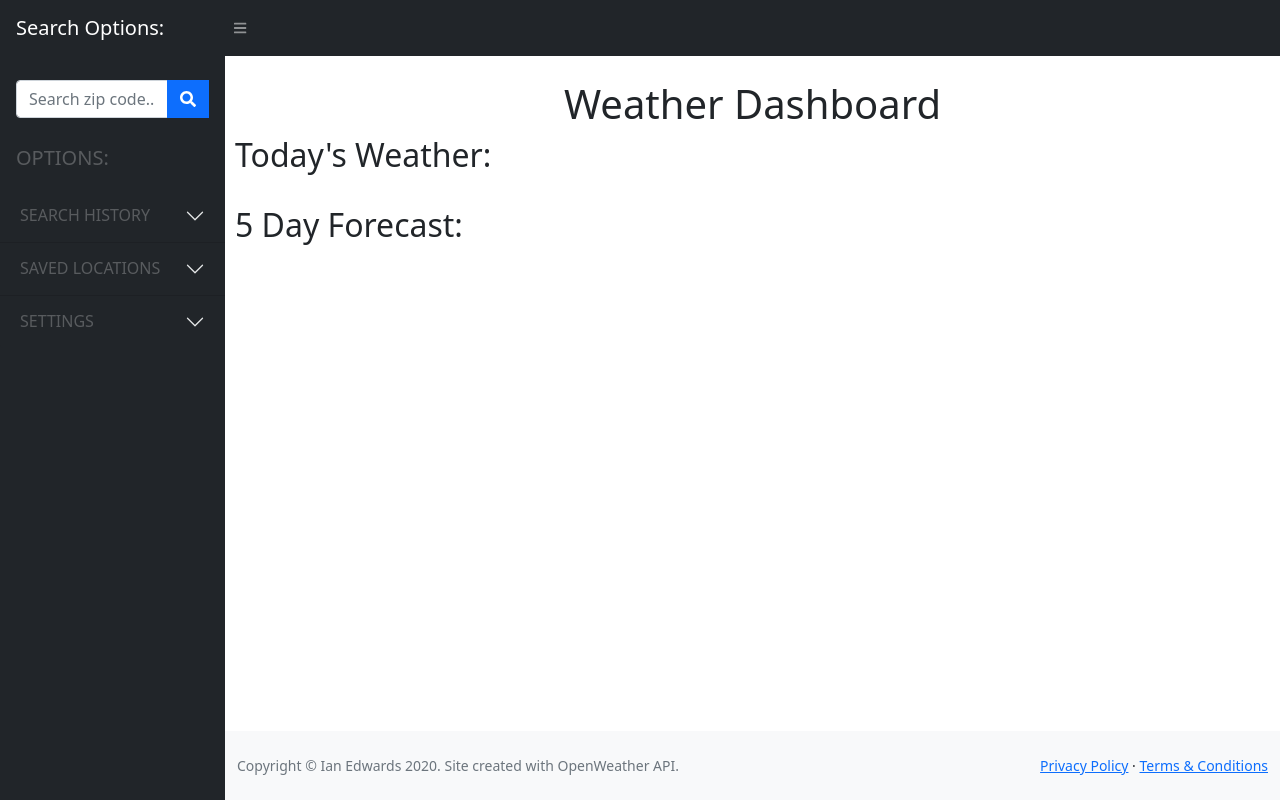
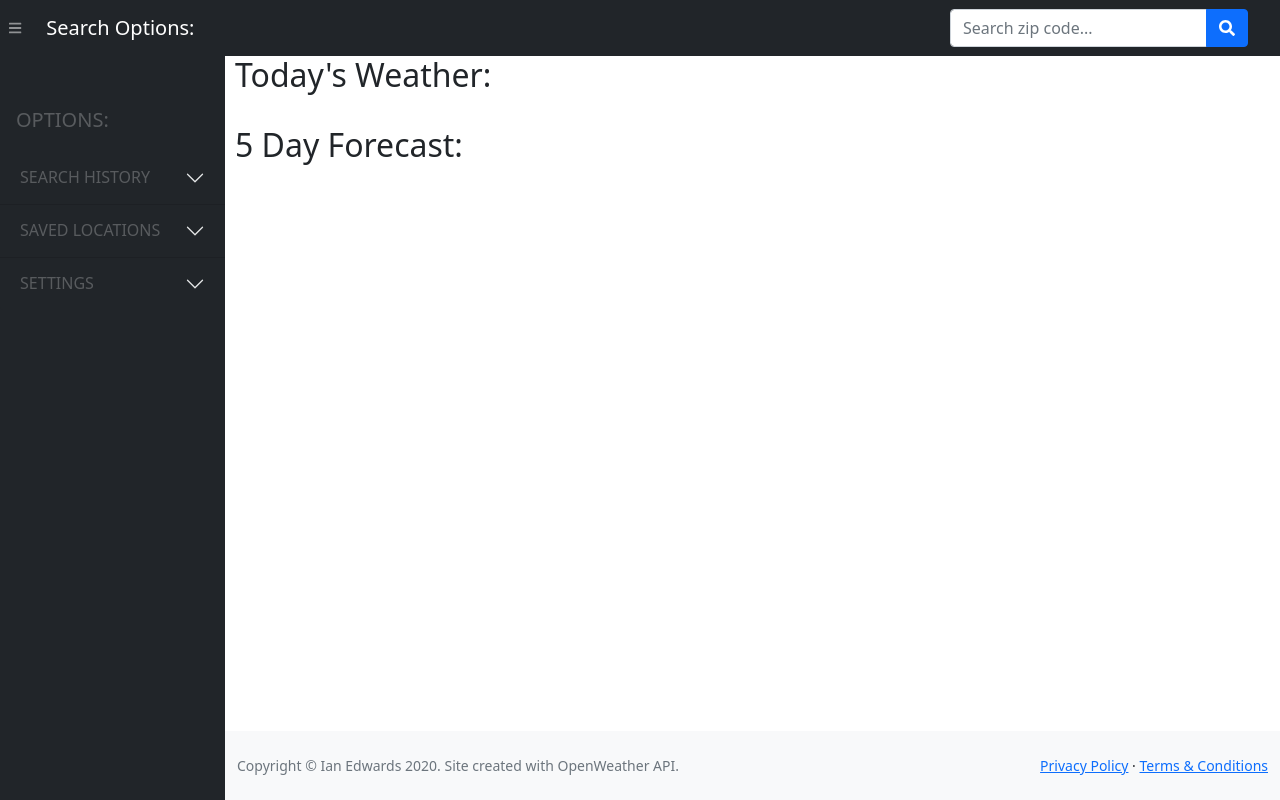
Before and after one commit to ianedwards-jpg/Weather_App_Refactor, a plain HTML site: page index.html in a window 1280 px wide. Drawn offline with nearby package versions, Linux system fonts and the light colour scheme; no server answers.

Commit message:
Changed location of search zip. Working on upper navbar now.

```diff
--- a/css/style.css
+++ b/css/style.css
@@ -28,11 +28,13 @@
 }
 
 .zipCodeMessage {
-    height: 30px;
-    width: 100%;
+    height: 38px;
+    width: 210px;
     color: red;
     text-align: center;
-    margin-top: 10px;
+    position: absolute;
+    top: 17px;
+        /* margin-top: 10px; */
 }
 
 .hideZipCodeMessage {
@@ -123,3 +125,13 @@
 .fiveDayCards:last-child {
     display: none !important;
 }
+
+.searchBarWrapper {
+    display: inline-flex;
+    width: 525px;
+    margin-left: 39%;
+
+}
+/* .searchBarForm {
+    margin-left: 1rem !important;
+} */
--- a/index.html
+++ b/index.html
@@ -24,8 +24,29 @@
 <body class="sb-nav-fixed">
     <!-- Navbar-->
     <nav class="sb-topnav navbar navbar-expand navbar-dark bg-dark">
-        <a class="navbar-brand">Search Options:</a><button class="btn btn-link btn-sm order-1 order-lg-0"
-            id="sidebarToggle" href="#"><i class="fas fa-bars"></i></button>
+        <button class="btn btn-link btn-sm order-1 order-lg-0" id="sidebarToggle" href="#"><i class="fas fa-bars"></i></button>
+        <a class="navbar-brand">Search Options:</a>
+        <div id="searchBarWrapper" class="searchBarWrapper">
+          <form class="d-none d-md-inline-block form-inline ml-auto mr-0 mr-md-3 my-2 my-md-0 searchBarForm">
+            <div class="input-group searchInput">
+                <input class="form-control" type="text" id="zip-input"
+                    placeholder="Search zip code..." aria-label="Search"
+                    aria-describedby="basic-addon2" maxlength="5"
+                    onkeypress="return event.charCode >= 48 && event.charCode <= 57" />
+                <div class="input-group-append">
+                    <button class="btn btn-primary" type="button" id="searchWeather"><i
+                            class="fas fa-search"></i></button>
+                </div>
+                <!-- <div class="zipCodeMessage hideZipCodeMessage" id="zipCodeMessage"> <span class="msgSpan"></span></div>     -->
+            </div>
+            <!-- <div class="zipCodeMessage hideZipCodeMessage" id="zipCodeMessage"> <span class="msgSpan"></span></div>     -->
+          </form>
+          <div class="zipCodeMessage hideZipCodeMessage" id="zipCodeMessage"> <span class="msgSpan"></span></div>
+
+        </div>
+
+
+
     </nav>
     <!-- Sidebar-->
     <div id="layoutSidenav">
@@ -35,7 +56,7 @@
                     <div class="nav">
                         <!-- Sidebar Search-->
                         <br>
-                        <form class="d-none d-md-inline-block form-inline ml-auto mr-0 mr-md-3 my-2 my-md-0">
+                        <!-- <form class="d-none d-md-inline-block form-inline ml-auto mr-0 mr-md-3 my-2 my-md-0">
                             <div class="input-group searchInput">
                                 <input class="form-control" type="text" id="zip-input"
                                     placeholder="Search zip code..." aria-label="Search"
@@ -48,7 +69,7 @@
                                 <div class="zipCodeMessage hideZipCodeMessage" id="zipCodeMessage"> <span class="msgSpan"></span></div>
                             </div>
 
-                        </form>
+                        </form> -->
 
                         <!-- Sidebar-->
 
@@ -135,7 +156,7 @@
         <div id="layoutSidenav_content">
             <main>
                 <div class="container-fluid">
-                    <h1 class="mt-4 text-center">Weather Dashboard</h1>
+                    <!-- <h1 class="mt-4 text-center">Weather Dashboard</h1> -->
                     <div class="row" id="todayWeather">
                         <div class="col-6" id ="todayWeatherCol">
                             <h2 class="sectiontitles" id="todayWeatherTitle">Today's Weather:</h2>
```
